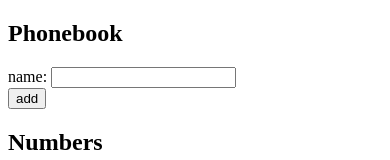
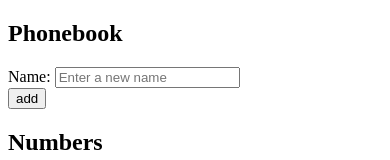
Before and after one commit to mfarhanmahmood/FullStackOpen, a React (Create React App) app in the folder Part_2 Communicating with server/phonebook/: page / in a window 390 px wide. Shown: the top 160 px of the page. Built offline with nearby package versions, Linux system fonts and the light colour scheme.

Commit message:
Step_1 of phonebook project of Part_2 is complete

```diff
--- a/Part_2 Communicating with server/phonebook/src/App.js
+++ b/Part_2 Communicating with server/phonebook/src/App.js
@@ -1,4 +1,6 @@
 import React, {useState} from 'react'
+import AddNumber from './Components/AddNumber'
+import Records from './Components/Records'
 
 const App = () => {
     const [persons, setPersons] = useState([
@@ -9,18 +11,14 @@ const App = () => {
     return (
         <div>
             <h2>Phonebook</h2>
-            <form>
-                <div>
-                    name: <input />
-                </div>
-                <div>
-                    <button type="submit">add</button>
-                </div>
-            </form>
+            <AddNumber
+                newName={newName}
+                setNewName={setNewName}
+                persons={persons}
+                setPersons={setPersons}
+            />
             <h2>Numbers</h2>
-            <div>
-                {persons.map((person)=> <p key={person.name}>{person.name}</p>)}
-            </div>
+            <Records persons={persons} />
         </div>
     )
 }
--- /dev/null
+++ b/Part_2 Communicating with server/phonebook/src/Components/AddNumber.js
@@ -0,0 +1,39 @@
+import React from 'react'
+
+const AddNumber = ({newName, setNewName, persons, setPersons}) => {
+
+    const handleOnChange = (event) => {
+        setNewName(event.target.value)
+        console.log(event.target.value)
+    }
+
+    const handleSubmit = (event) => {
+        event.preventDefault()
+
+        const newRecord = {
+            name: newName
+        }
+
+        setPersons(persons.concat(newRecord))
+        setNewName('')
+    }
+
+
+    return (
+        <form onSubmit={handleSubmit}>
+            <div>
+                <label>Name: </label>
+                <input
+                    name="name"
+                    onChange={handleOnChange}
+                    placeholder="Enter a new name"
+                />
+            </div>
+            <div>
+                <button type="submit">add</button>
+            </div>
+        </form>
+    )
+}
+
+export default AddNumber
--- /dev/null
+++ b/Part_2 Communicating with server/phonebook/src/Components/Records.js
@@ -0,0 +1,17 @@
+import React from 'react'
+
+const Record = ({person}) => {
+    return (
+        <p>{person.name}</p>
+    )
+}
+
+const Records = ({persons}) => {
+    return (
+        <div>
+            { persons.map((person) => <Record key={person.name} person={person} />) }
+        </div>
+    )
+}
+
+export default Records
```
